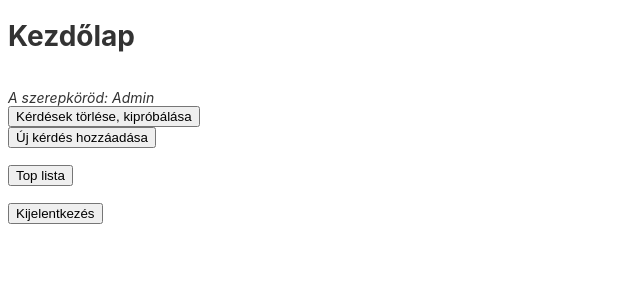
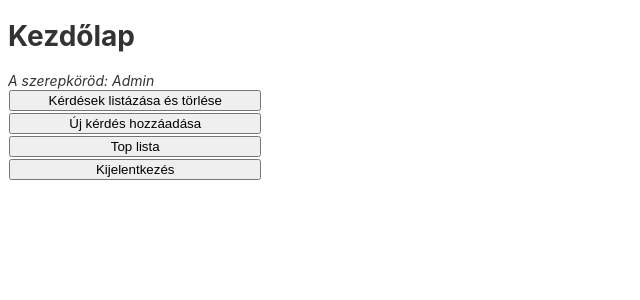
Before and after one commit to milka513/QuizWebApp, an Angular app in the folder QuizWebApp/: page /dashboard in a window 1280 px wide. Shown: the top 300 px of the page, without its empty margins (0-640 px from the left). Built offline with nearby package versions, Linux system fonts and the light colour scheme; sample sign-in values are in the browser's storage.

Commit message:
Last fixes added

```diff
--- a/QuizWebApp/src/app/dashboard/dashboard.component.css
+++ b/QuizWebApp/src/app/dashboard/dashboard.component.css
@@ -0,0 +1,9 @@
+.buttons {
+width: 100%;
+table-layout: fixed;
+border-collapse: collapse;
+}
+
+.buttons button {
+width: 20%;
+}
--- a/QuizWebApp/src/app/dashboard/dashboard.component.html
+++ b/QuizWebApp/src/app/dashboard/dashboard.component.html
@@ -1,36 +1,27 @@
 <h1>Kezdőlap</h1>
 
 <h3 *ngIf="msg != ''" style="color: {{color}}">{{msg}}</h3>
-
-<br>
 
 <i *ngIf="readLocalStorageValue('role') == 'admin'">A szerepköröd: Admin</i>
 <i *ngIf="readLocalStorageValue('role') == 'user'">A szerepköröd: Felhasználó</i>
 
 <br>
 
-<div *ngIf="readLocalStorageValue('role') == 'admin'">
-    <div>
-        <button (click)="viewQuestions()">Kérdések törlése, kipróbálása</button>
-    </div>
+<table class=buttons>
+    <tr *ngIf="readLocalStorageValue('role') == 'admin'">
+       <td><button type="button" (click)="viewQuestions()">Kérdések listázása és törlése</button></td>
+    </tr>
+    <tr *ngIf="readLocalStorageValue('role') == 'admin'">
+        <td><button type="button" (click)="addQuestion()">Új kérdés hozzáadása</button></td>
+    </tr>
 
-    <div>
-        <button (click)="addQuestion()">Új kérdés hozzáadása</button>
-    </div>
-</div>
-
-<br>
-
-<div *ngIf="readLocalStorageValue('role') == 'user'">
-    <button (click)="solveQuiz()">Kvíz kitöltés</button>
-</div>
-
-<div>
-    <button (click)="topScorers()">Top lista</button>
-</div>
-
-<br>
-
-<div>
-    <button (click)="navigateBack()">Kijelentkezés</button>
-</div>
+    <tr *ngIf="readLocalStorageValue('role') == 'user'">
+        <td><button type="button" (click)="solveQuiz()">Kvíz kitöltés</button></td>
+    </tr>
+    <tr>
+        <td><button type="button" (click)="topScorers()">Top lista</button></td>
+    </tr>
+    <tr>
+        <td><button type="button" (click)="navigateBack()">Kijelentkezés</button></td>
+    </tr>
+</table>
--- a/QuizWebApp/src/app/view-questions/view-questions.component.css
+++ b/QuizWebApp/src/app/view-questions/view-questions.component.css
@@ -0,0 +1,5 @@
+table, th, td {
+    border: 1px solid black;
+    text-align: center;
+    border-collapse: collapse;
+  }
--- a/QuizWebApp/src/app/view-questions/view-questions.component.html
+++ b/QuizWebApp/src/app/view-questions/view-questions.component.html
@@ -1,17 +1,19 @@
 <h1>Az adatbázis kérdései</h1>
 
-<div>
-    <p *ngFor="let question of questions">
-        {{question.title}}
+<div *ngFor="let question of questions">
+        <i>{{question.title}}</i>
+        <table style="width: 300px;">
+            <tr>
+                <td>{{question.answers[0]}}</td>
+                <td>{{question.answers[1]}}</td>
+                <td>{{question.answers[2]}}</td>
+                <td>{{question.answers[3]}}</td>
+            </tr>
+        </table>
+        <p>A helyes válasz: <strong>{{question.answers[question.correctNum - 1]}}</strong></p>
+        <button (click)="deleteQuestion(question._id)" margin="20px">Törlés</button>
         <br>
-        Válaszok: {{question.answers[0]}} / {{question.answers[1]}} / {{question.answers[2]}} / {{question.answers[3]}}
         <br>
-        Helyes válasz sorszáma: {{question.correctNum}}
-        <br>
-        <button (click)="deleteQuestion(question._id)">Törlés</button>
-        <br>
-        <button>Kipróbálás</button>
-    </p>
 </div>
 
 <button (click)="navigateBack()">Vissza</button>
```
